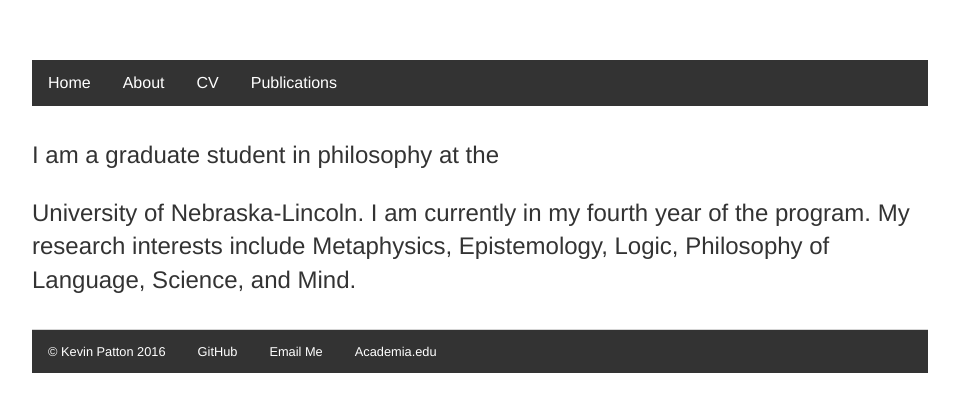
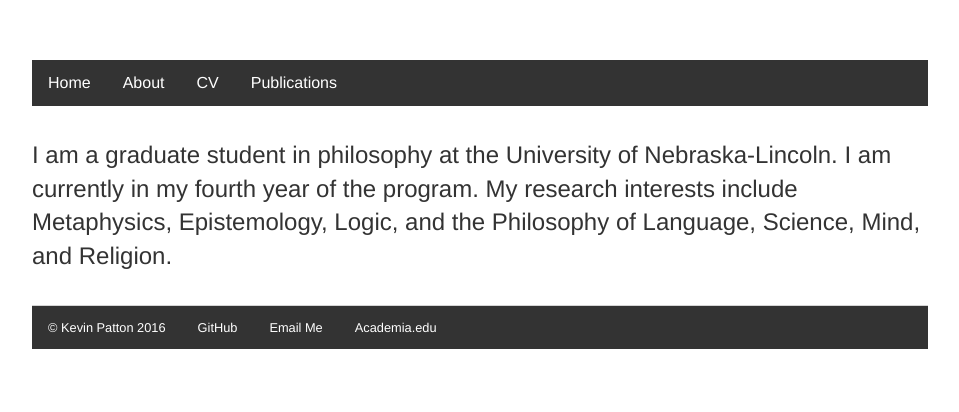
Before and after one commit to kevinjpatton/kevinjpatton.github.io, a Jekyll site: the page built from about/index.html, in a window 1280 px wide. Shown: the top 412 px of the page, without its empty margins (160-1119 px from the left). Built offline with Jekyll 4.4.1, drawn with Linux system fonts in a browser that asks for light colours; Markdown is read by kramdown in place of the engine named in the settings.

Commit message:
Update index.html

```diff
--- a/about/index.html
+++ b/about/index.html
@@ -2,7 +2,7 @@
 layout: default
 ---
 <h1>{{ page.title }}</h1>
-<p>I am a graduate student in philosophy at the</p><p><a href="http://www.unl.edu/philosophy/graduate-students#patton"></a>University of Nebraska-Lincoln.  I am currently in my fourth year of the program.  My research interests include Metaphysics, Epistemology, Logic, Philosophy of Language, Science, and Mind.</p>
+<p>I am a graduate student in philosophy at the University of Nebraska-Lincoln.  I am currently in my fourth year of the program.  My research interests include Metaphysics, Epistemology, Logic, and the Philosophy of Language, Science, Mind, and Religion.</p>
 <div class="post">
   {{ content }}
 </div>
```
